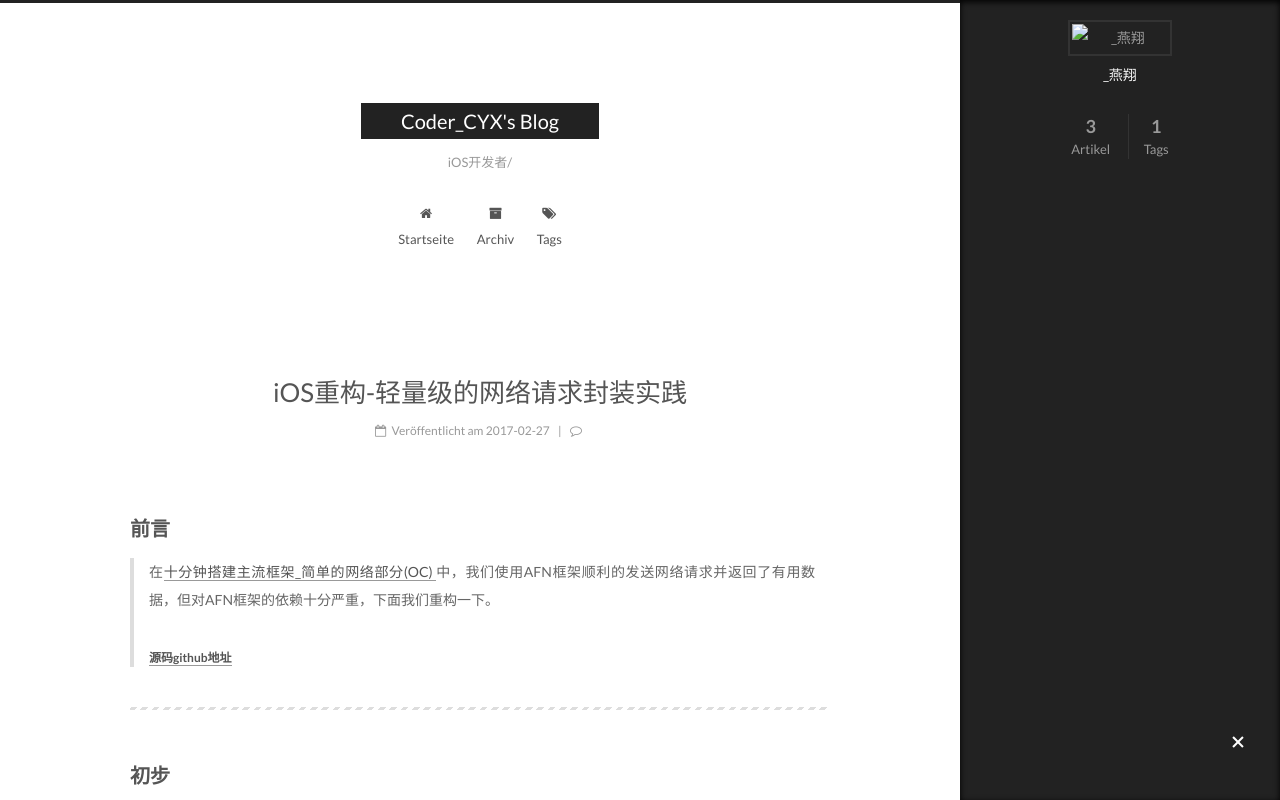
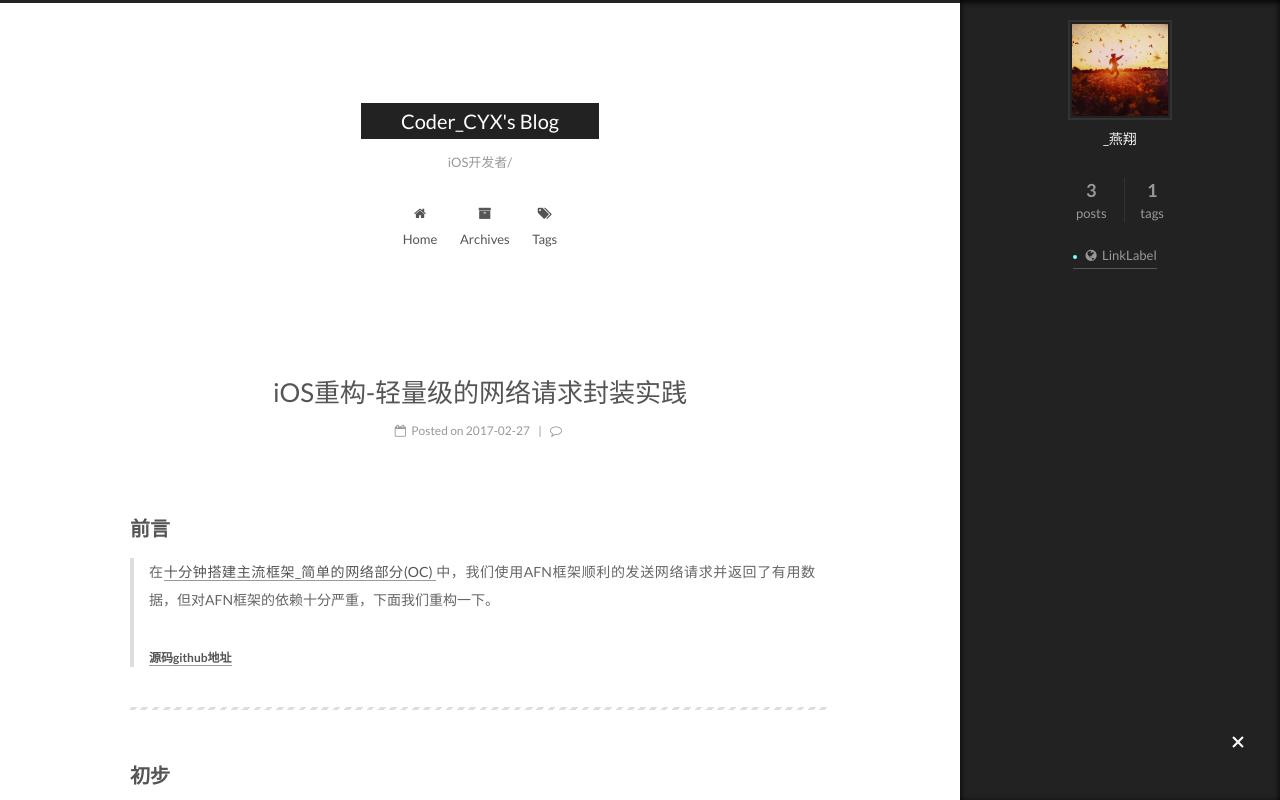
Before and after one commit to CYXiang/CYXiang.github.io, a plain HTML site: page index.html in a window 1280 px wide. Both pictures are taken after a click on the element 1238 px from the left and 743 px from the top of the page. Shown: the top 800 px of the page. Drawn offline with Linux system fonts and the light colour scheme; a script that the page names is missing.

Commit message:
Site updated: 2017-02-27 23:24:00

```diff
--- a/css/main.css
+++ b/css/main.css
@@ -1700,7 +1700,7 @@ pre .javascript .function {
   width: 4px;
   height: 4px;
   border-radius: 50%;
-  background: #7eb1eb;
+  background: #81ffff;
 }
 .links-of-blogroll {
   font-size: 13px;
--- a/index.html
+++ b/index.html
@@ -194,7 +194,7 @@
 
               <i class="menu-item-icon fa fa-fw fa-home"></i> <br />
 
-            Startseite
+            Home
           </a>
         </li>
 
@@ -204,7 +204,7 @@
 
               <i class="menu-item-icon fa fa-fw fa-archive"></i> <br />
 
-            Archiv
+            Archives
           </a>
         </li>
 
@@ -252,7 +252,7 @@
     <span hidden itemprop="author" itemscope itemtype="http://schema.org/Person">
       <meta itemprop="name" content="_燕翔">
       <meta itemprop="description" content="">
-      <meta itemprop="image" content="/images/avatar.gif">
+      <meta itemprop="image" content="/images/BB45C944DA662C733AC6B97C3D251613.png">
     </span>
 
     <span hidden itemprop="publisher" itemscope itemtype="http://schema.org/Organization">
@@ -284,7 +284,7 @@
                 <i class="fa fa-calendar-o"></i>
               </span>
 
-                <span class="post-meta-item-text">Veröffentlicht am</span>
+                <span class="post-meta-item-text">Posted on</span>
 
               <time title="Post created" itemprop="dateCreated datePublished" datetime="2017-02-27T02:34:41+08:00">
                 2017-02-27
@@ -479,7 +479,7 @@
     <span hidden itemprop="author" itemscope itemtype="http://schema.org/Person">
       <meta itemprop="name" content="_燕翔">
       <meta itemprop="description" content="">
-      <meta itemprop="image" content="/images/avatar.gif">
+      <meta itemprop="image" content="/images/BB45C944DA662C733AC6B97C3D251613.png">
     </span>
 
     <span hidden itemprop="publisher" itemscope itemtype="http://schema.org/Organization">
@@ -511,7 +511,7 @@
                 <i class="fa fa-calendar-o"></i>
               </span>
 
-                <span class="post-meta-item-text">Veröffentlicht am</span>
+                <span class="post-meta-item-text">Posted on</span>
 
               <time title="Post created" itemprop="dateCreated datePublished" datetime="2017-02-27T01:24:16+08:00">
                 2017-02-27
@@ -606,7 +606,7 @@
     <span hidden itemprop="author" itemscope itemtype="http://schema.org/Person">
       <meta itemprop="name" content="_燕翔">
       <meta itemprop="description" content="">
-      <meta itemprop="image" content="/images/avatar.gif">
+      <meta itemprop="image" content="/images/BB45C944DA662C733AC6B97C3D251613.png">
     </span>
 
     <span hidden itemprop="publisher" itemscope itemtype="http://schema.org/Organization">
@@ -638,7 +638,7 @@
                 <i class="fa fa-calendar-o"></i>
               </span>
 
-                <span class="post-meta-item-text">Veröffentlicht am</span>
+                <span class="post-meta-item-text">Posted on</span>
 
               <time title="Post created" itemprop="dateCreated datePublished" datetime="2017-02-27T00:46:37+08:00">
                 2017-02-27
@@ -761,7 +761,7 @@
       <section class="site-overview sidebar-panel sidebar-panel-active">
         <div class="site-author motion-element" itemprop="author" itemscope itemtype="http://schema.org/Person">
           <img class="site-author-image" itemprop="image"
-               src="/images/avatar.gif"
+               src="/images/BB45C944DA662C733AC6B97C3D251613.png"
                alt="_燕翔" />
           <p class="site-author-name" itemprop="name">_燕翔</p>
 
@@ -774,7 +774,7 @@
             <div class="site-state-item site-state-posts">
               <a href="/archives">
                 <span class="site-state-item-count">3</span>
-                <span class="site-state-item-name">Artikel</span>
+                <span class="site-state-item-name">posts</span>
               </a>
             </div>
 
@@ -785,7 +785,7 @@
             <div class="site-state-item site-state-tags">
               <a href="/tags">
                 <span class="site-state-item-count">1</span>
-                <span class="site-state-item-name">Tags</span>
+                <span class="site-state-item-name">tags</span>
               </a>
             </div>
 
@@ -795,6 +795,17 @@
 
 
         <div class="links-of-author motion-element">
+
+
+              <span class="links-of-author-item">
+                <a href="Link" target="_blank" title="LinkLabel">
+
+                    <i class="fa fa-fw fa-globe"></i>
+
+                  LinkLabel
+                </a>
+              </span>
+
 
         </div>
 
@@ -835,7 +846,7 @@
 
 
 <div class="powered-by">
-  Erstellt mit  <a class="theme-link" href="https://hexo.io">Hexo</a>
+  Powered by <a class="theme-link" href="https://hexo.io">Hexo</a>
 </div>
 
 <div class="theme-info">
```
Also changed, not shown: 2017/02/27/hello-world/index.html (+21 -10 lines), 2017/02/27/iOS重构-轻量级的网络请求封装实践/index.html (+21 -10 lines), 2017/02/27/postName/index.html (+19 -8 lines), archives/2017/02/index.html (+19 -8 lines), archives/2017/index.html (+19 -8 lines), archives/index.html (+19 -8 lines), tags/iOS杂谈/index.html (+17 -6 lines), images/BB45C944DA662C733AC6B97C3D251613.png (added), images/avatar.gif (added).
